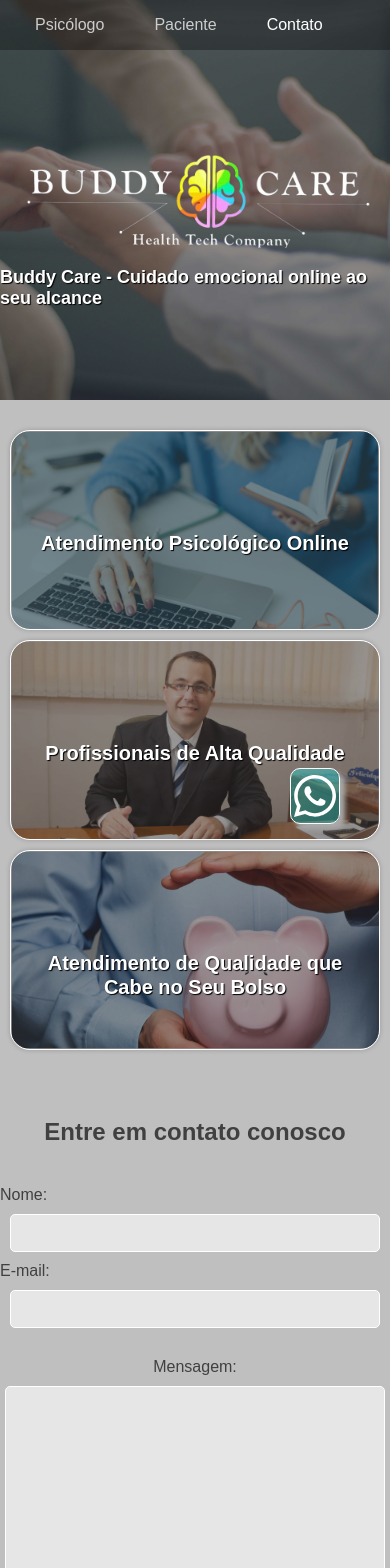
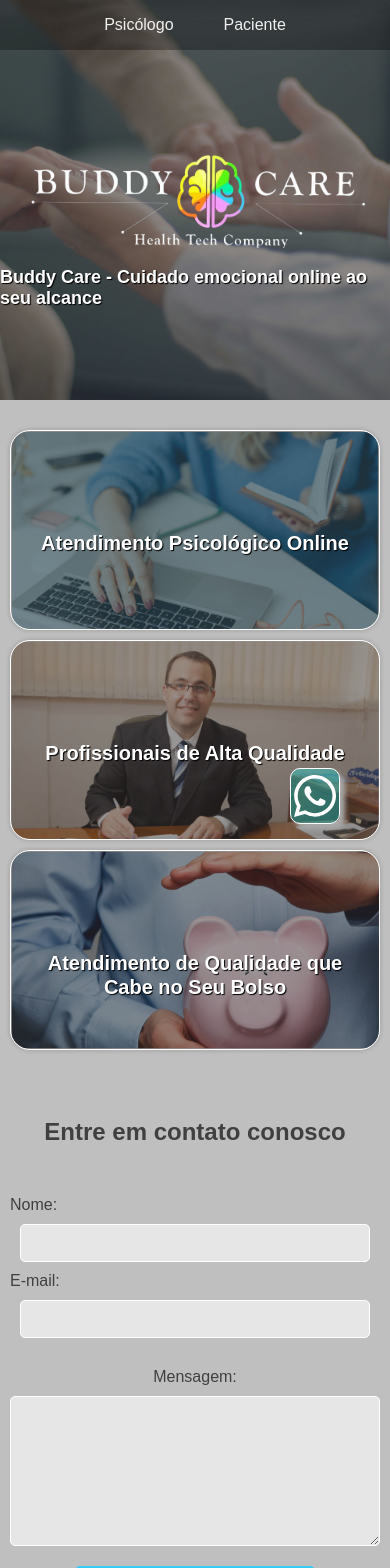
Before and after one commit to Team-2-bodycare/frontend-buddycare-v2, a React (Vite) app: page / in a window 390 px wide. Shown: the top 1568 px of the page. Built offline with nearby package versions, Linux system fonts and the light colour scheme.

Commit message:
chore: fix responsive and crashed

```diff
--- a/package.json
+++ b/package.json
@@ -21,6 +21,7 @@
     "react-dom": "^18.2.0",
     "react-router-dom": "^6.9.0",
     "react-text-mask": "^5.5.0",
+    "styled-components": "^5.3.9",
     "sweetalert": "^2.1.2"
   },
   "devDependencies": {
--- a/src/App.tsx
+++ b/src/App.tsx
@@ -1,17 +1,12 @@
-import { createTheme, ThemeProvider } from "@mui/material";
 import { BrowserRouter } from "react-router-dom";
 import { Router } from "./Router";
-import GlobalStyle from "./styles/GlobalStyles";
-
-const theme = createTheme({});
+import { GlobalStyle } from "./styles/GlobalStyle";
 
 export function App() {
   return (
-    <ThemeProvider theme={theme}>
-      <BrowserRouter>
-      <GlobalStyle />
-        <Router />
-      </BrowserRouter>
-    </ThemeProvider>
+    <BrowserRouter>
+    <GlobalStyle />
+      <Router />
+    </BrowserRouter>
   );
 }
--- a/src/components/contactForm/StyleContact.ts
+++ b/src/components/contactForm/StyleContact.ts
@@ -10,6 +10,8 @@
 
 export const Form = styled.form`
   display: flex;
+  width: 100%;
+  padding: 10px;
   flex-direction: column;
   align-items: center;
   margin-top: 40px;
@@ -63,7 +65,9 @@
 
 export const Textarea = styled.textarea`
   background-color: rgba(240, 240, 240, 0.8);
-  padding: 100px;
+  width: 100%;
+  height: 150px;
+  margin: 10px;
   margin-top: 10px;
   border-radius: 5px;
   border: 1px solid #ffffff;
--- a/src/components/menu/Menu.tsx
+++ b/src/components/menu/Menu.tsx
@@ -30,13 +30,6 @@
             <MenuSubA onClick={() => navigate("/signup-patient")} >Registrar-se</MenuSubA>
           </MenuDropDownContent>
         </MenuDropDownLi>
-
-        <MenuLi>
-          <MenuA>Contato</MenuA>
-        </MenuLi>
-        <MenuLi>
-          <MenuA>Sobre</MenuA>
-        </MenuLi>
       </MenuUl>
     </MenuContainer>
   );
--- a/src/components/menu/styleMenu.ts
+++ b/src/components/menu/styleMenu.ts
@@ -3,17 +3,26 @@
 export const MenuContainer = styled.div`
   position: fixed;
   background: rgba(0, 0, 0, 0.3);
-  padding: 20px;
+  color: rgb(240, 240, 240);
+  display: flex;
+  width: 100%;
+  height: 50px;
+  justify-content: center;
+  align-items: center;
+  z-index: 1;
+  /* position: fixed;
+  background: rgba(0, 0, 0, 0.3);
   color: #cccccc;
   display: flex;
   width: 100%;
   height: 50px;
   justify-content: center;
-  align-items: center;
+  align-items: center; */
 `;
 
 export const MenuUl = styled.ul`
   display: flex;
+  /* justify-content: center; */
   gap: 20px;
   list-style-type: none;
   margin: 0;
--- a/src/pages/home/StyleHome.ts
+++ b/src/pages/home/StyleHome.ts
@@ -7,11 +7,13 @@
   background-position: center;
   background-repeat: no-repeat;
   display: flex;
+  width: 100%;
   flex-direction: column;
   justify-content: center;
   align-items: center;
 
   & > img {
+    width: 100%;
     height: 250px;
     margin: 60px 0 16px 0;
   }
@@ -20,7 +22,7 @@
     font-size: 30px;
     font-weight: bold;
     color: white;
-    text-shadow: 1px 1px 1px  black;
+    text-shadow: 1px 1px 1px black;
   }
 
   @media only screen and (max-width: 768px) {
@@ -47,8 +49,6 @@
     }
   }
 `;
-
-
 
 export const CardGrid = styled.div`
   width: 100%;
@@ -95,9 +95,8 @@
 `;
 
 export const StyleButtton = styled.div`
-display:flex;
-justify-content:flex-end;
-padding:5px;
-height: 100%;
-
+  display: flex;
+  justify-content: flex-end;
+  padding: 5px;
+  height: 100%;
 `;
--- a/src/styles/GlobalStyles.tsx
+++ /dev/null
@@ -1,22 +0,0 @@
-import styled, { createGlobalStyle } from 'styled-components';
-
-const GlobalStyle = createGlobalStyle`
-  body {
-    font-family: 'Open Sans', sans-serif;
-    background-color: #f0f0f0;
-    margin: 0;
-    padding: 0;
-  }
-
-  a {
-    text-decoration: none;
-    }
-  }
-`;
-export default GlobalStyle;
-
-export const Body = styled.body`
-background-image: src("..");
-background-size: cover;
-background-repeat: no-repeat;
-`;
```
Also changed, not shown: src/styles/GlobalStyle.tsx (renamed from src/styles/GlobalStyle.ts), 1 other file (tests, documents, lock files or other folders).
